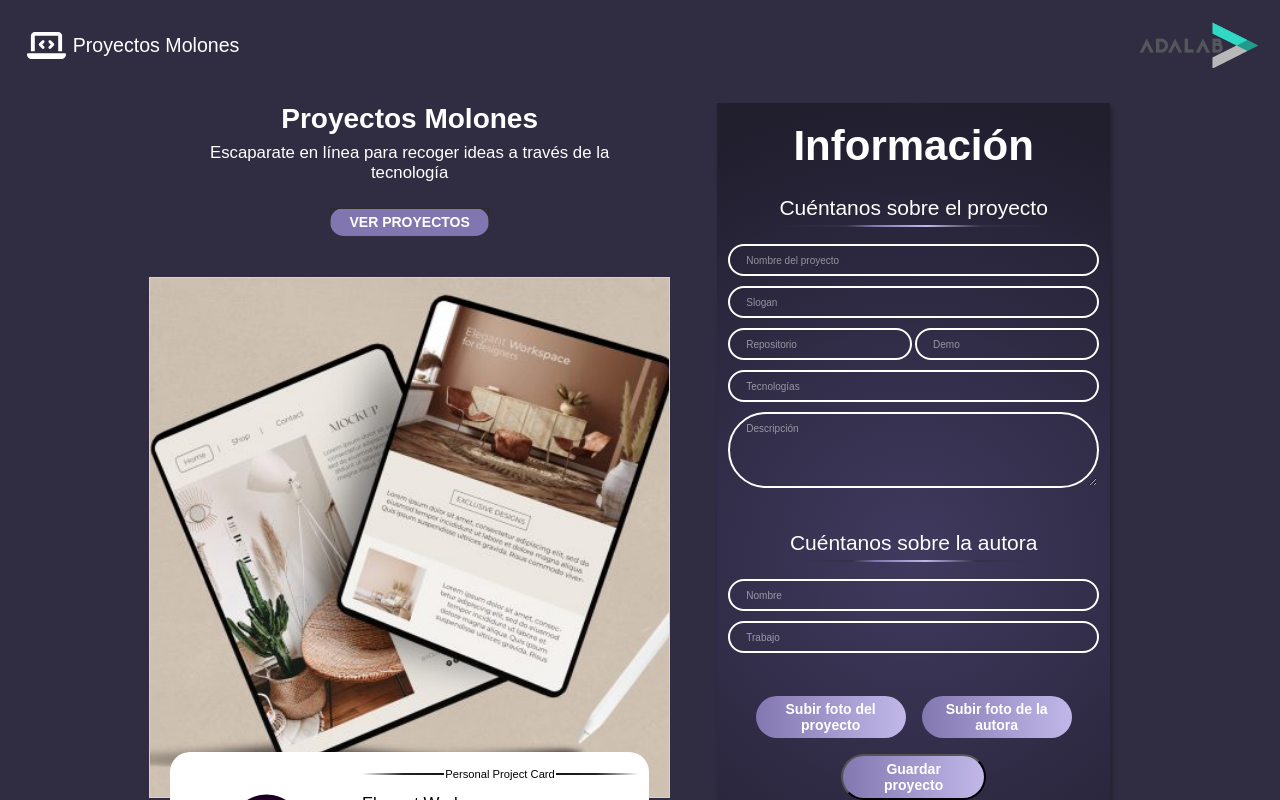
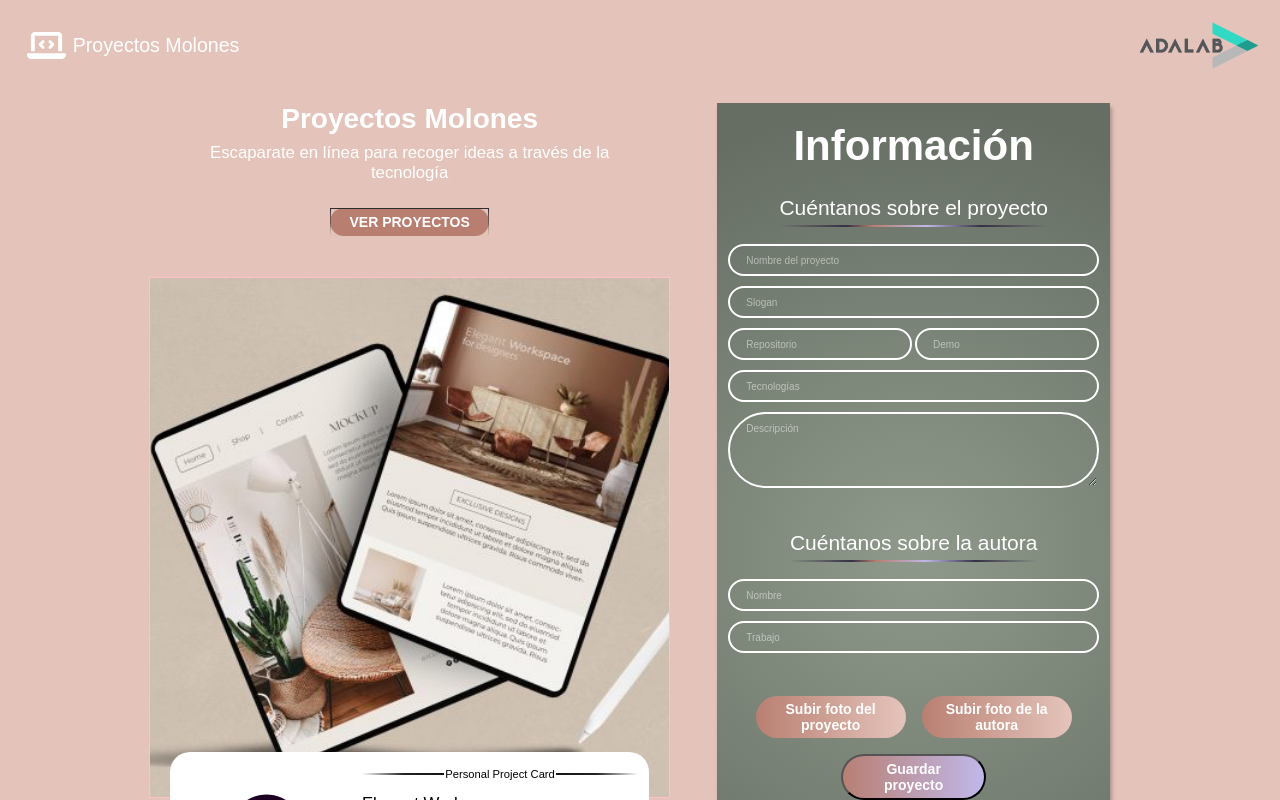
Before and after one commit to Raquelcb24/project-promo-X-module-3-team-3, a React (Vite) app: page / in a window 1280 px wide. Shown: the top 800 px of the page. Built offline with nearby package versions, Linux system fonts and the light colour scheme.

Commit message:
colores prueba

```diff
--- a/src/styles/App.scss
+++ b/src/styles/App.scss
@@ -16,12 +16,12 @@
     --color-black-80: rgba(0, 0, 0, 0.8);
     --color-greyish-brown: #505050;
     --color-greyish-brown-88: rgba(62, 62, 62, 0.88);
-    --color-dusk: #403a5f;
+    --color-dusk: #8E998B;
     --color-greyish-brown-two: #575757;
-    --color-dark: #302c42;
+    --color-dark: #E4C3BA;
     --color-warm-grey: #909090;
     --color-white: #ffffff;
-    --color-dark-lilac: #8176af;
+    --color-dark-lilac: #B87E70;
     --color-white-50: rgba(255, 255, 255, 0.5);
 
 
@@ -252,7 +252,7 @@
 
     box-shadow: 2px 4px 4px 0 rgba(0, 0, 0, 0.25);
     border: solid 1px rgba(0, 0, 0, 0);
-    background-image: radial-gradient(circle at 50% 50%, var(--color-dusk), #211e2e 92%);
+    background-image: radial-gradient(circle at 50% 50%, var(--color-dusk), #666E63 92%);
   }
 
   .addForm .title {
@@ -389,7 +389,7 @@
     text-align: center;
 
     border-radius: 40px;
-    background-image: linear-gradient(to right, var(--color-dark-lilac) -2%, #c0b7e8 98%);
+    background-image: linear-gradient(to right, var(--color-dark-lilac) -2%, #E4C3BA 98%);
 
     cursor: pointer;
   }
```
Also changed, not shown: src/components/Card.jsx (line endings or trailing spaces).
